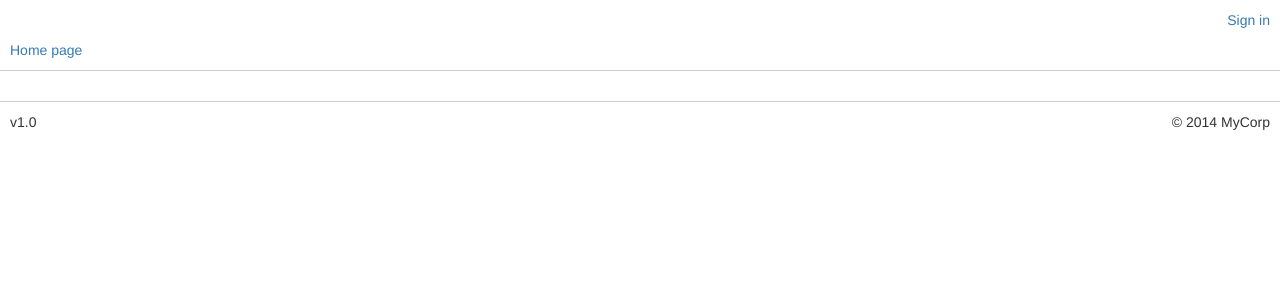
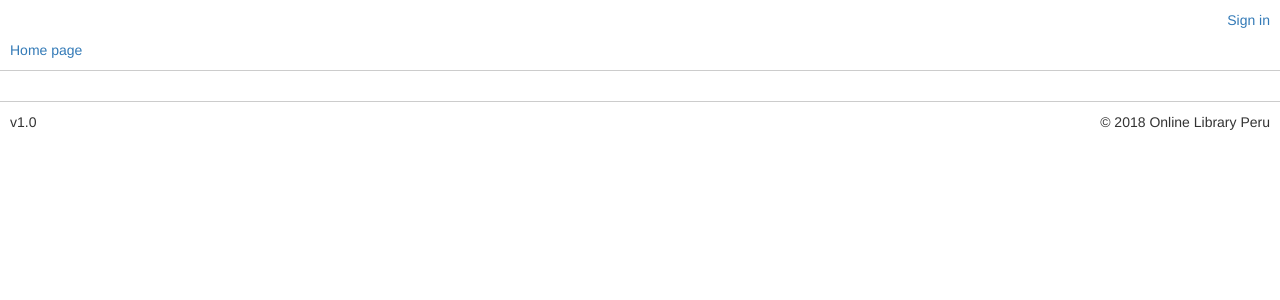
Before and after one commit to jonathanprieto99/onlinelibraryperu, a Flask app: template templates/flask_user_layout.html in a window 1280 px wide. Shown: the top 300 px of the page. Run offline with Flask 2, Linux system fonts and the light colour scheme; the template is opened without the code that fills it, so the values that code supplies are empty; some libraries are stand-ins or nearby versions.

Commit message:
Se actualizo los permisos para que nuestros usuarios tengan acceso de admin, se cambio la firma de copyright.

```diff
--- a/templates/flask_user_layout.html
+++ b/templates/flask_user_layout.html
@@ -74,7 +74,7 @@
     <hr class="no-margins"/>
     <div id="footer-div" class="clearfix with-margins">
         <div class="pull-left">{{ user_manager.USER_APP_NAME }} v1.0</div>
-        <div class="pull-right">&copy; 2014 MyCorp</div>
+        <div class="pull-right">&copy; 2018 Online Library Peru</div>
     </div>
     {% endblock %}
 
```
Also changed, not shown: basic_app.sqlite.
